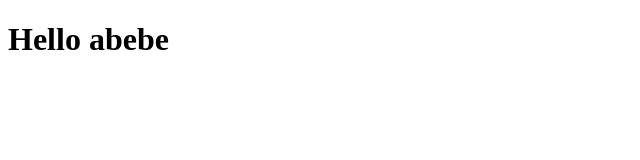
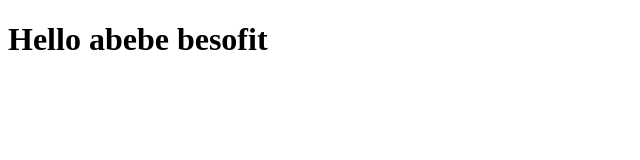
Before and after one commit to footballkk/Baharu, a plain HTML site: page index.html in a window 1280 px wide. Shown: the whole page, without its empty margins (0-640 px from the left). Drawn offline with Linux system fonts and the light colour scheme.

Commit message:
updated commit

```diff
--- a/index.html
+++ b/index.html
@@ -6,6 +6,6 @@
     <title>Hello Abe</title>
 </head>
 <body>
-<h1>Hello abebe</h1>
+<h1>Hello abebe besofit</h1>
 </body>
 </html>
```
